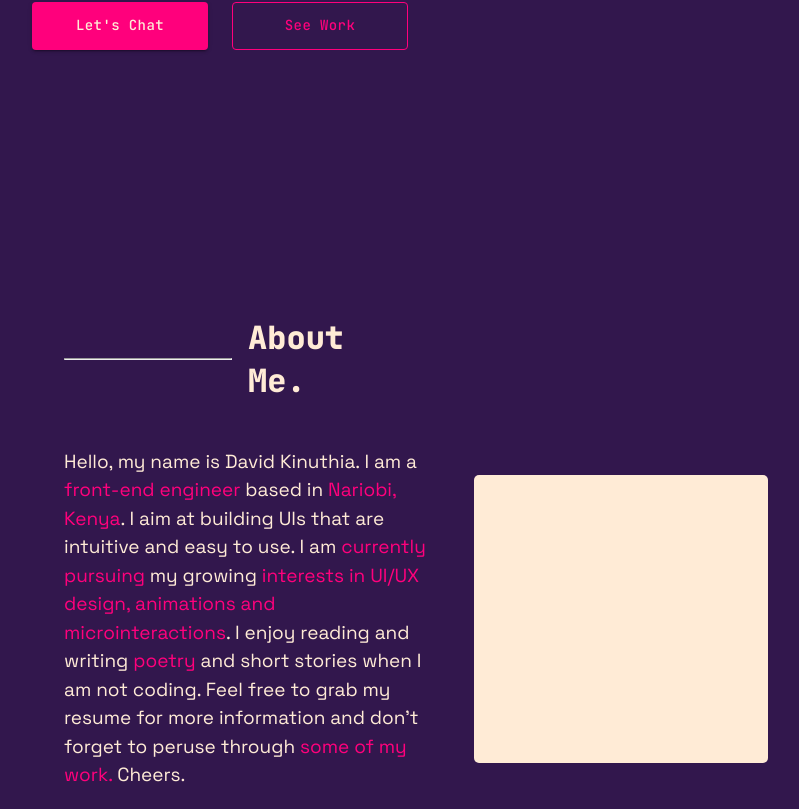
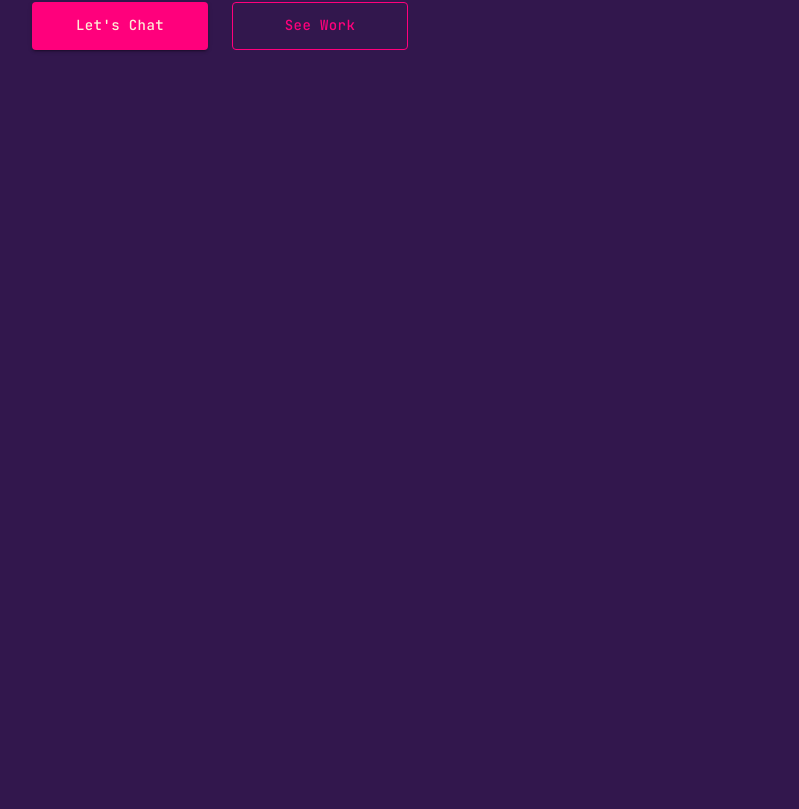
Before and after one commit to kd-kinuthiadavid/kdio-dev, a Next.js app: page / in a window 1280 px wide. Shown: the part 685-1494 px from the top of the page, without its empty margins (96-895 px from the left). After the commit the page ends 943 px from the top, so only its background shows below. Built offline with nearby package versions, Linux system fonts and the light colour scheme.

Commit message:
Revert "feat(about): add an about section"
This reverts commit 780676bfd3fd50ba24ecca16c264e64b4a30a16d.

```diff
--- a/components/AboutSection/index.tsx
+++ /dev/null
@@ -1,126 +0,0 @@
-import React from "react";
-import styled from "styled-components";
-import { HiglightedText } from "../sharedstyles";
-
-const About = () => {
-  return (
-    <Wrapper>
-      <div className="heading">
-        <hr />
-        <h2>About Me.</h2>
-      </div>
-      <div className="content">
-        <p>
-          Hello, my name is David Kinuthia. I am a{" "}
-          <HiglightedText>front-end engineer</HiglightedText> based in{" "}
-          <HiglightedText>Nariobi, Kenya</HiglightedText>. I aim at building UIs
-          that are intuitive and easy to use. I am{" "}
-          <HiglightedText>currently pursuing</HiglightedText> my growing{" "}
-          <HiglightedText>
-            interests in UI/UX design, animations and microinteractions
-          </HiglightedText>
-          . I enjoy reading and writing <HiglightedText>poetry</HiglightedText>{" "}
-          and short stories when I am not coding. Feel free to grab my resume
-          for more information and don’t forget to peruse through{" "}
-          <HiglightedText>some of my work.</HiglightedText> Cheers.
-        </p>
-        {/* @TODO: add a picture element: https://developer.mozilla.org/en-US/docs/Web/HTML/Element/picture */}
-        <div className="img_placeholder"></div>
-      </div>
-    </Wrapper>
-  );
-};
-
-export default About;
-
-const Wrapper = styled.div`
-  margin: 2rem 0;
-  padding: 0 1rem;
-  color: ${({ theme }) => theme.colors.secondary};
-  font-family: ${({ theme }) => theme.fonts.heading};
-
-  .heading {
-    display: flex;
-    justify-content: start;
-    align-items: center;
-    gap: 1rem;
-
-    hr {
-      width: 50%;
-      height: 0.125rem;
-    }
-
-    h2 {
-      width: 50%;
-      font-weight: 800;
-      font-size: 1.5rem;
-    }
-  }
-
-  .content {
-    display: flex;
-    flex-direction: column;
-    /* align-items: center; */
-    gap: 1rem;
-    font-family: ${({ theme }) => theme.fonts.text};
-
-    p {
-      font-size: 1.188rem;
-      line-height: 1.5em;
-      text-align: left;
-    }
-
-    .img_placeholder {
-      background-color: ${({ theme }) => theme.colors.secondary};
-      height: 22rem;
-      width: 25rem;
-      border-radius: ${({ theme }) => theme.spacing.borderRadius};
-      align-self: center;
-    }
-  }
-
-  @media (min-width: ${({ theme }) => theme.breakPoints.isSmallMobile}) {
-    margin: 2rem 0;
-    padding: 0 2rem;
-
-    .heading {
-      h2 {
-        font-size: 2rem;
-      }
-    }
-  }
-
-  @media (min-width: ${({ theme }) => theme.breakPoints.isMobile}) {
-    padding: 0 5rem;
-  }
-
-  @media (min-width: 750px) {
-    .content {
-      flex-direction: row;
-      justify-content: space-between;
-      gap: 3rem;
-
-      p {
-        width: 70%;
-      }
-
-      .img_placeholder {
-        height: 18rem;
-      }
-    }
-  }
-
-  @media (min-width: ${({ theme }) => theme.breakPoints.isTablet}) {
-    .heading {
-      max-width: 70%;
-    }
-    padding: 0 10rem;
-  }
-
-  @media (min-width: ${({ theme }) => theme.breakPoints.isDesktop}) {
-    max-width: 80%;
-    .heading {
-      max-width: 50%;
-    }
-  }
-`;
--- a/pages/index.tsx
+++ b/pages/index.tsx
@@ -1,5 +1,4 @@
 import Head from "next/head";
-import AboutSection from "../components/AboutSection";
 import HeroSection from "../components/HeroSection";
 import KdAppBar from "../components/KdAppBar";
 
@@ -14,7 +13,6 @@ export default function Home() {
       <main>
         <KdAppBar />
         <HeroSection />
-        <AboutSection />
       </main>
     </div>
   );
```
